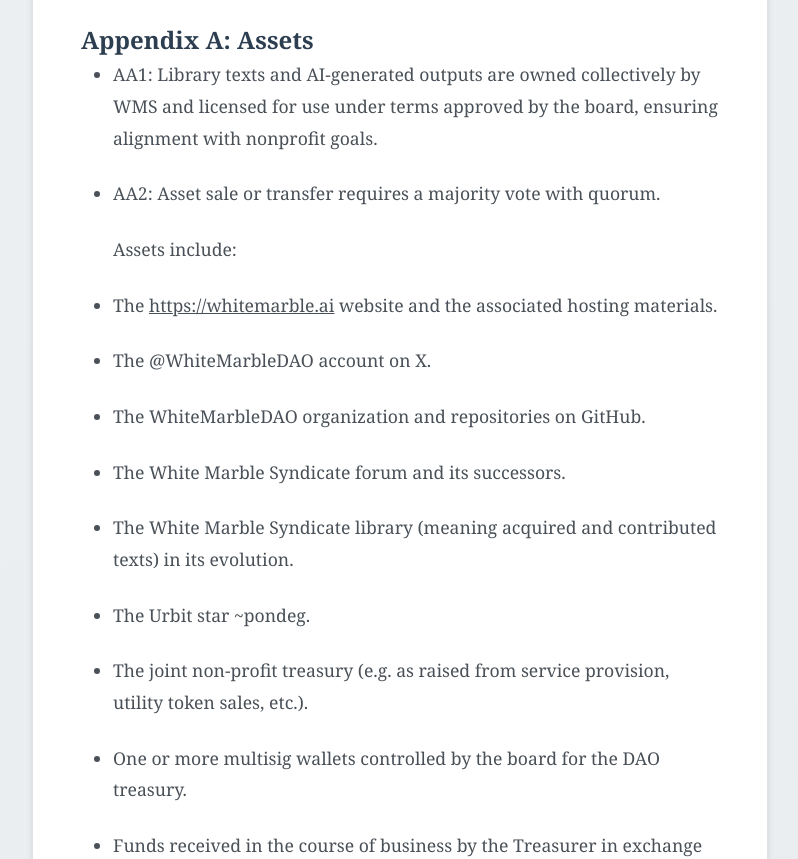
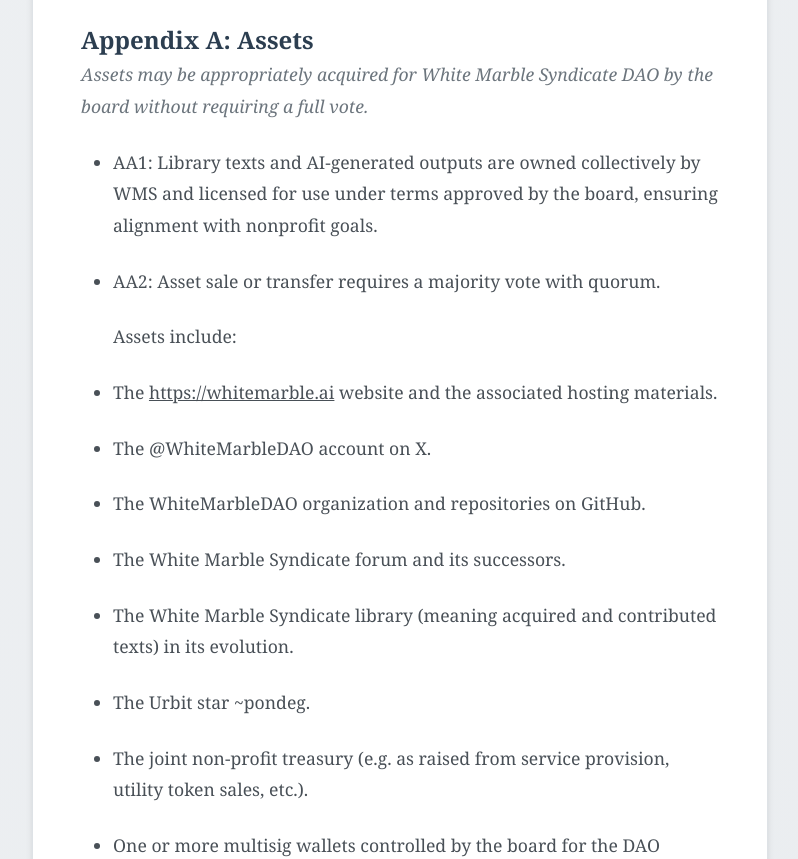
Before and after one commit to sigilante/whitemarble.ai, a plain HTML site: page blog/posts/bylaws.html in a window 1280 px wide. Shown: the part 9021-9880 px from the top of the page, without its empty margins (240-1038 px from the left). Drawn offline with Linux system fonts and the light colour scheme.

Commit message:
More asset clarification.

```diff
--- a/blog/posts/bylaws.html
+++ b/blog/posts/bylaws.html
@@ -448,6 +448,7 @@
                     </li>
                 </ul>
                 <h2>Appendix A: Assets</h2>
+                <p><em>Assets may be appropriately acquired for White Marble Syndicate DAO by the board without requiring a full vote.</em></p>
                 <ul>
                     <li>
                         <p>AA1: Library texts and AI-generated outputs are owned collectively by WMS and licensed
```
